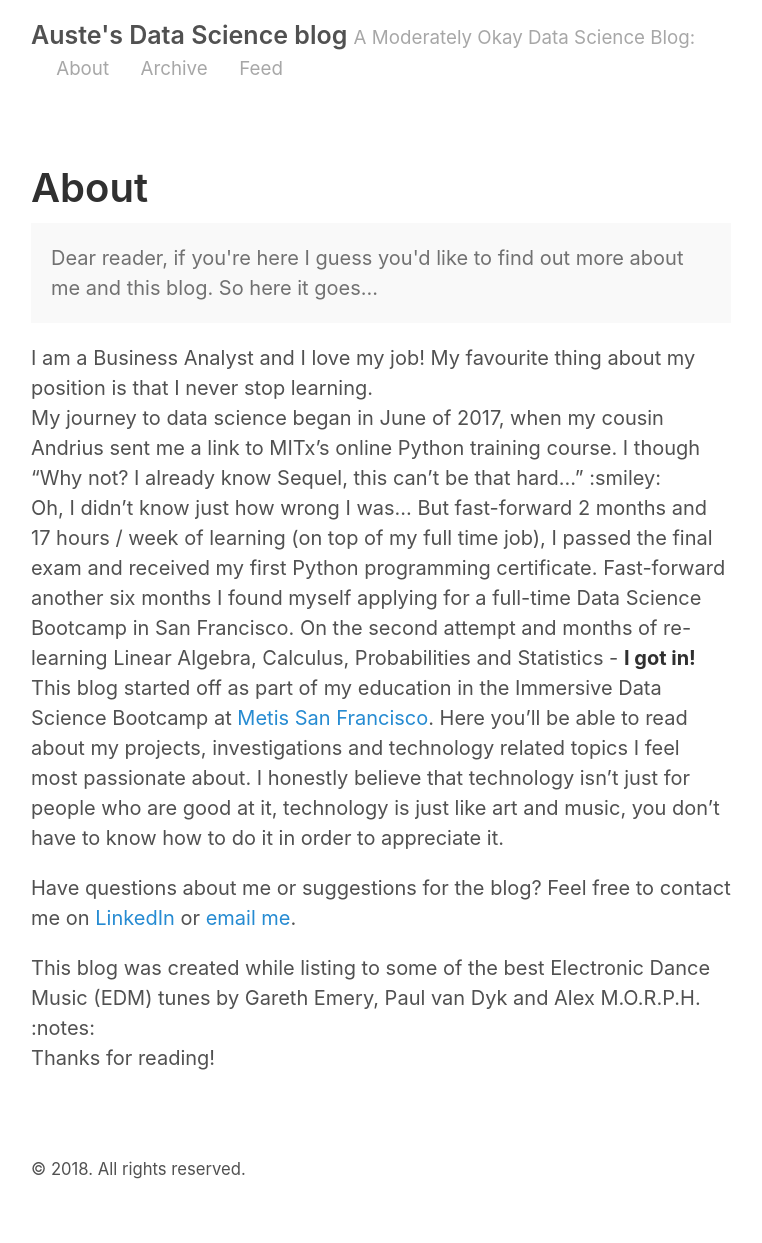
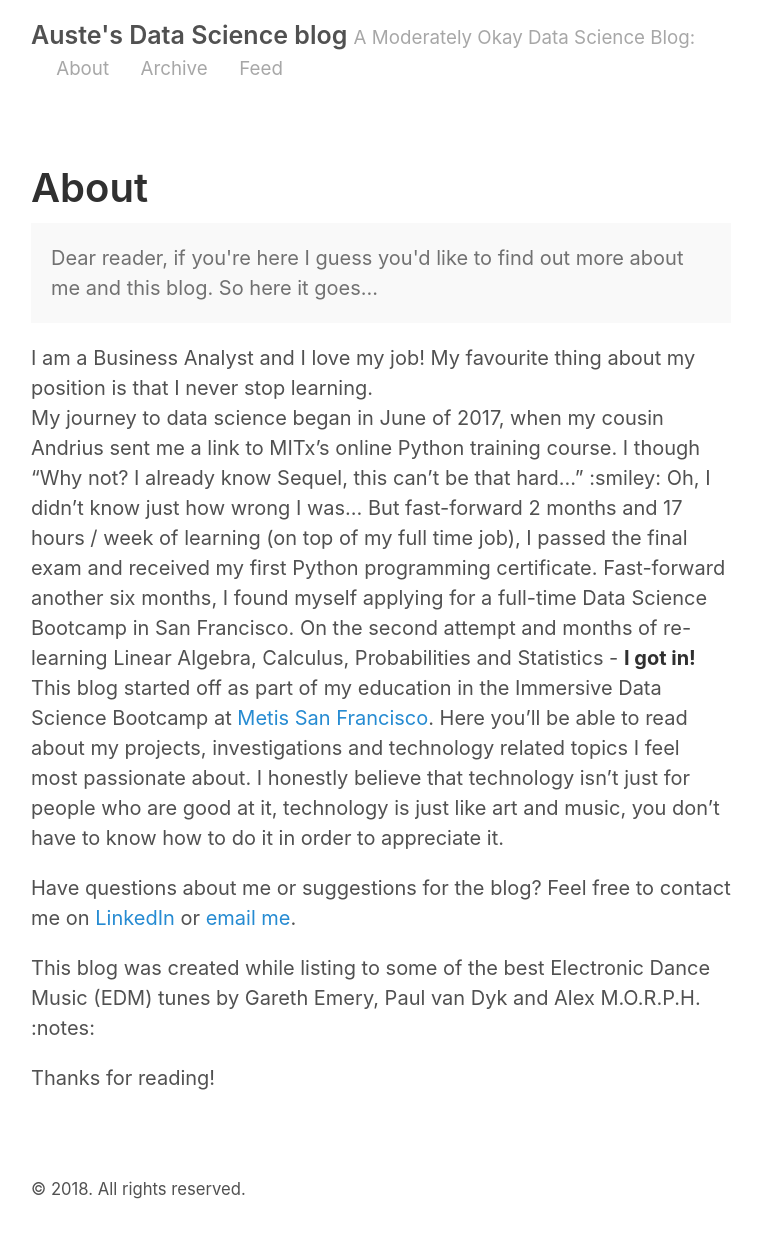
Before and after one commit to Auste1989/Auste1989.github.io, a Jekyll site: the page built from about.md, in a window 1280 px wide. Shown: the whole page, without its empty margins (259-1021 px from the left). Built offline with Jekyll 4.4.1, drawn with Linux system fonts in a browser that asks for light colours.

Commit message:
More tuning

```diff
--- a/about.md
+++ b/about.md
@@ -9,12 +9,14 @@
 </p>
 
 I am a Business Analyst and I love my job! My favourite thing about my position is that I never stop learning.
-My journey to data science began in June of 2017, when my cousin Andrius sent me a link to MITx's online Python training course. I though "Why not? I already know Sequel, this can't be that hard..." :smiley:
- Oh, I didn't know just how wrong I was... But fast-forward 2 months and 17 hours / week of learning (on top of my full time job), I passed the final exam and received my first Python programming certificate.  Fast-forward another six months I found myself applying for a full-time Data Science Bootcamp in San Francisco.  On the second attempt and months of re-learning Linear Algebra, Calculus, Probabilities and Statistics - **I got in!**
+My journey to data science began in June of 2017, when my cousin Andrius sent me a link to MITx's online Python training course. I though "Why not? I already know Sequel, this can't be that hard..." :smiley: Oh, I didn't know just how wrong I was...
+But fast-forward 2 months and 17 hours / week of learning (on top of my full time job), I passed the final exam and received my first Python programming certificate.
+Fast-forward another six months, I found myself applying for a full-time Data Science Bootcamp in San Francisco.  On the second attempt and months of re-learning Linear Algebra, Calculus, Probabilities and Statistics - **I got in!**
  This blog started off as part of my education in the Immersive Data Science Bootcamp at [Metis San Francisco](https://www.thisismetis.com/). Here you'll be able to read about my projects, investigations and technology related topics I feel most passionate about.
 I honestly believe that technology isn't just for people who are good at it, technology is just like art and music, you don't have to know how to do it in order to appreciate it.
 
 Have questions about me or suggestions for the blog? Feel free to contact me on [LinkedIn](https://www.linkedin.com/in/auste-mastaviciute-59a58a54/) or [email me](auste.m@gmail.com).
 
 This blog was created while listing to some of the best Electronic Dance Music (EDM) tunes by Gareth Emery, Paul van Dyk and Alex M.O.R.P.H. :notes:
+
 Thanks for reading!
```
